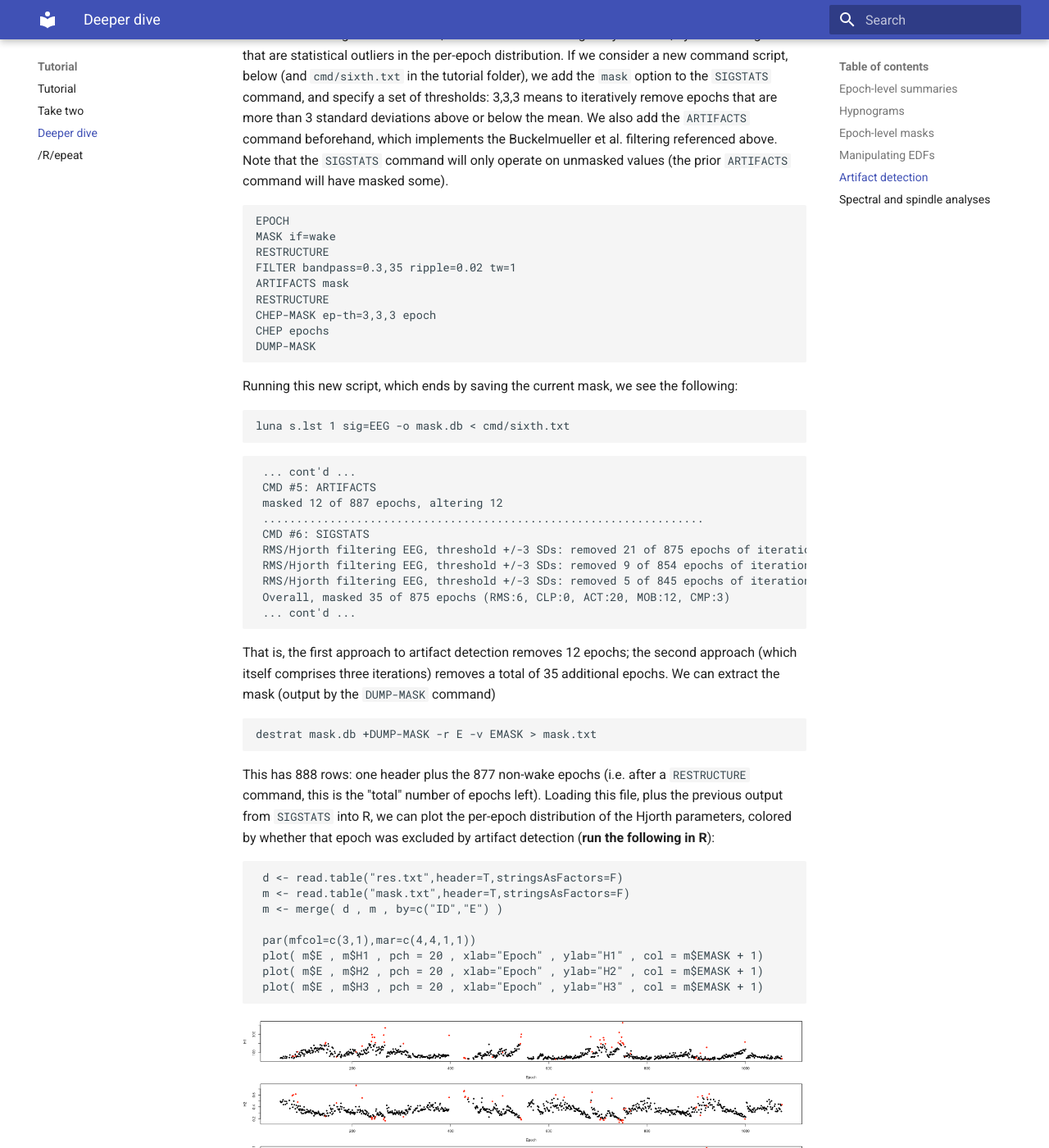
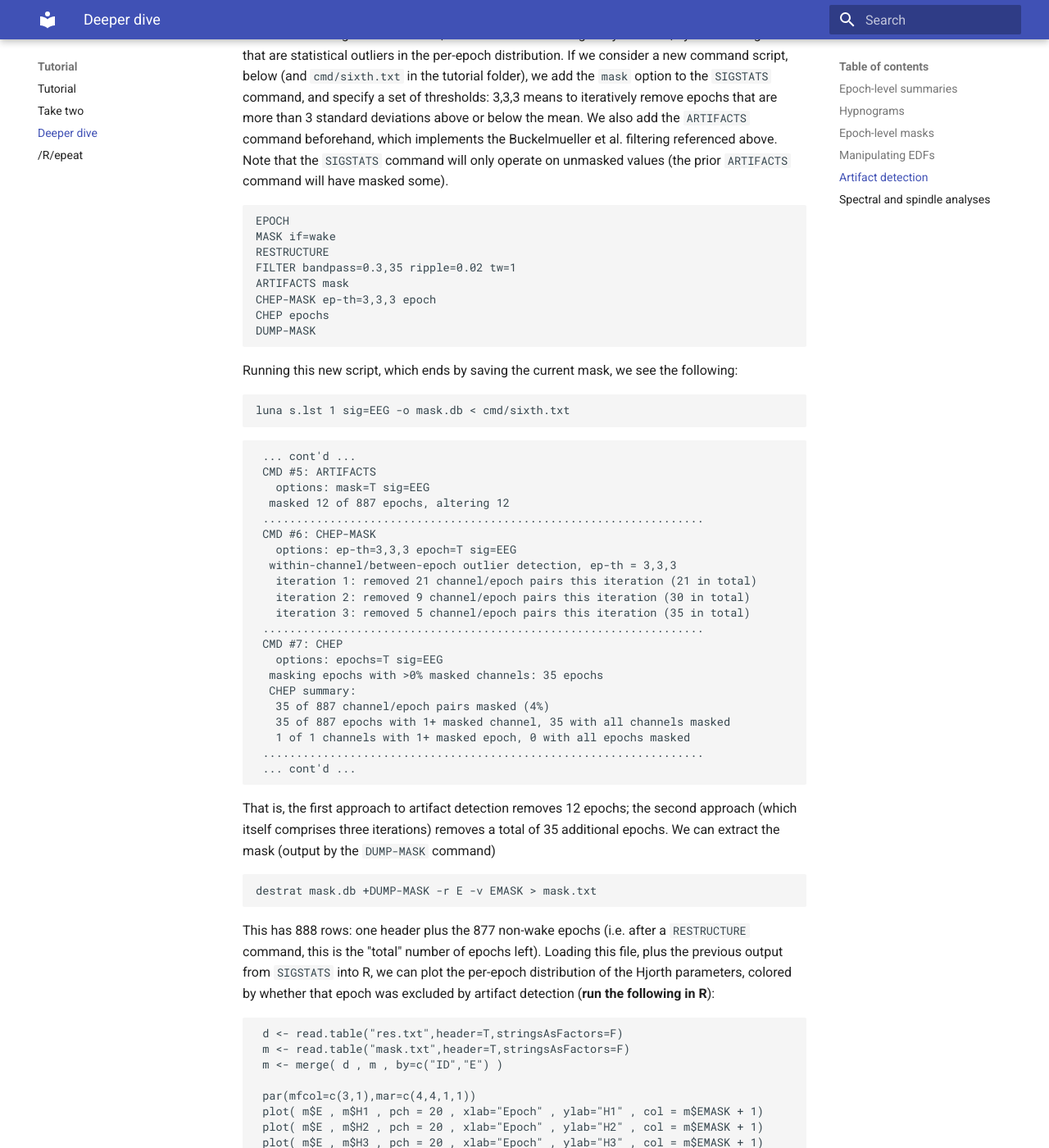
Before and after one commit to remnrem/luna-doc, an MkDocs documentation site: the page built from docs/tut/tut3.md, in a window 1280 px wide and 1400 px high, scrolled down 14714 px. Shown: the whole window at 82% size. Built offline with MkDocs 1.6.1 and Material for MkDocs 9.7.7, drawn with Linux system fonts in a browser that asks for light colours; some of the changed text lies outside the part shown.

Commit message:
tutorial fixes

````diff
--- a/docs/tut/tut3.md
+++ b/docs/tut/tut3.md
@@ -786,7 +786,6 @@ MASK if=wake
 RESTRUCTURE
 FILTER bandpass=0.3,35 ripple=0.02 tw=1
 ARTIFACTS mask
-RESTRUCTURE
 CHEP-MASK ep-th=3,3,3 epoch
 CHEP epochs
 DUMP-MASK
@@ -801,13 +800,24 @@ luna s.lst 1 sig=EEG -o mask.db < cmd/sixth.txt
 ```
  ... cont'd ...
  CMD #5: ARTIFACTS
- masked 12 of 887 epochs, altering 12
+   options: mask=T sig=EEG
+  masked 12 of 887 epochs, altering 12
  ..................................................................
- CMD #6: SIGSTATS
- RMS/Hjorth filtering EEG, threshold +/-3 SDs: removed 21 of 875 epochs of iteration 1
- RMS/Hjorth filtering EEG, threshold +/-3 SDs: removed 9 of 854 epochs of iteration 2
- RMS/Hjorth filtering EEG, threshold +/-3 SDs: removed 5 of 845 epochs of iteration 3
- Overall, masked 35 of 875 epochs (RMS:6, CLP:0, ACT:20, MOB:12, CMP:3)
+ CMD #6: CHEP-MASK
+   options: ep-th=3,3,3 epoch=T sig=EEG
+  within-channel/between-epoch outlier detection, ep-th = 3,3,3
+   iteration 1: removed 21 channel/epoch pairs this iteration (21 in total)
+   iteration 2: removed 9 channel/epoch pairs this iteration (30 in total)
+   iteration 3: removed 5 channel/epoch pairs this iteration (35 in total)
+ ..................................................................
+ CMD #7: CHEP
+   options: epochs=T sig=EEG
+  masking epochs with >0% masked channels: 35 epochs
+  CHEP summary:
+   35 of 887 channel/epoch pairs masked (4%)
+   35 of 887 epochs with 1+ masked channel, 35 with all channels masked
+   1 of 1 channels with 1+ masked epoch, 0 with all epochs masked
+ ..................................................................
  ... cont'd ...
 ```
 
@@ -895,7 +905,6 @@ MASK ifnot=NREM2
 RESTRUCTURE
 FILTER bandpass=0.3,35 ripple=0.02 tw=1
 ARTIFACTS mask
-RESTRUCTURE
 CHEP-MASK ep-th=3,3,3
 CHEP epoch
 RESTRUCTURE
````
Also changed, not shown: docs/ref/evals.md (+1 -1 lines), docs/updates.md (+12 -1 lines).
